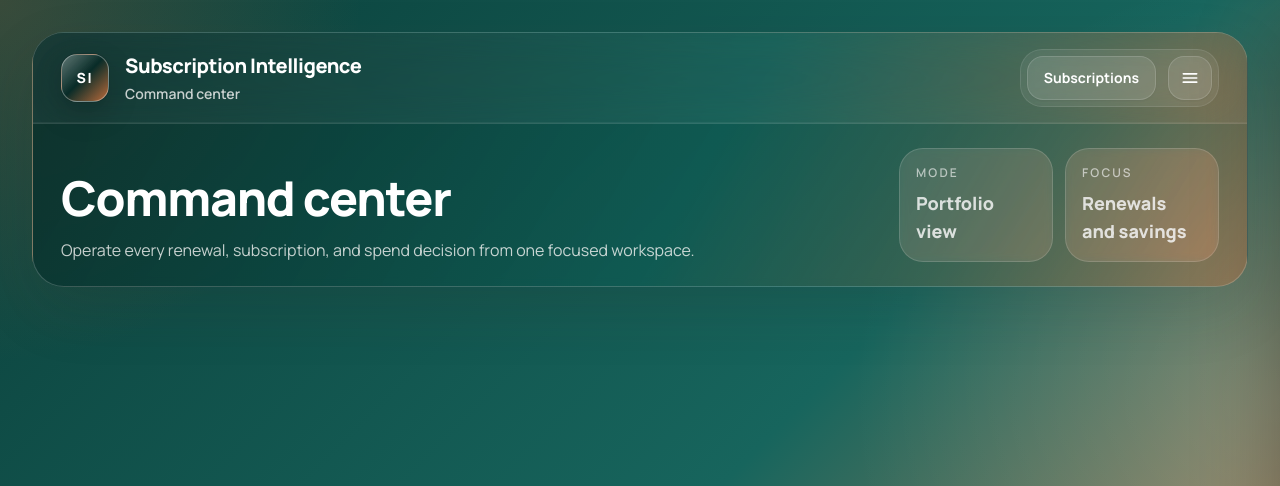
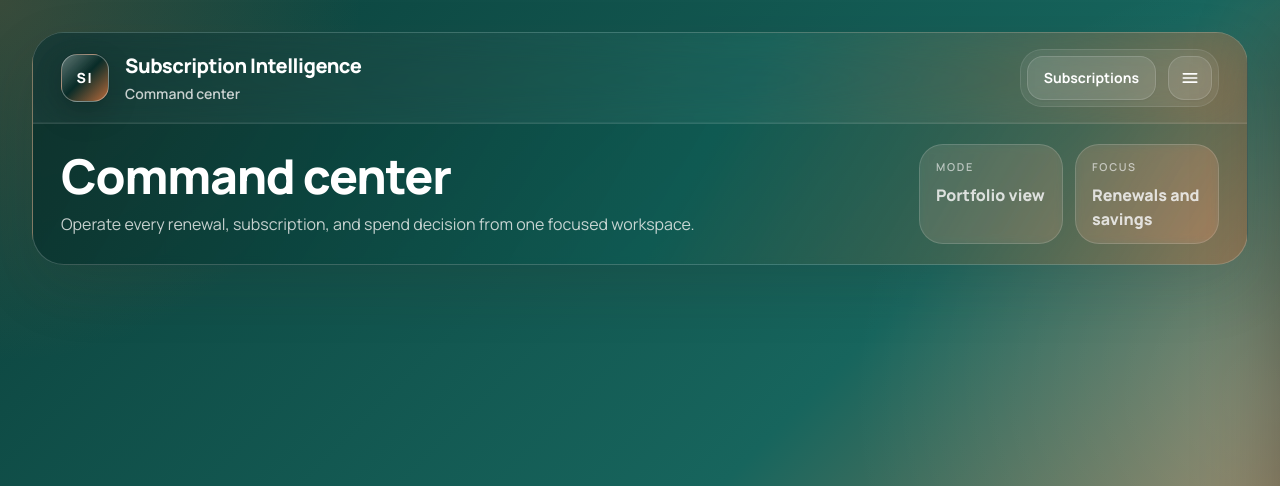
Before and after one commit to raymansarowa976/Subscription-Intelligence, a Django app: template templates/subscriptions/app_shell.html in a window 1280 px wide. Shown: the top 486 px of the page. Run offline with Django 5.2, Linux system fonts and the light colour scheme; the template is opened without the code that fills it, so the values that code supplies are empty; some libraries are stand-ins or nearby versions.

Commit message:
Made header bar second part smaller and more focused

```diff
--- a/templates/subscriptions/app_shell.html
+++ b/templates/subscriptions/app_shell.html
@@ -98,21 +98,21 @@
             </div>
         </div>
 
-        <div class="grid gap-6 px-5 py-6 md:px-7 lg:grid-cols-[minmax(0,1.2fr)_auto] lg:items-end">
+        <div class="grid gap-5 px-5 py-5 md:px-7 lg:grid-cols-[minmax(0,1.2fr)_auto] lg:items-center">
             <div>
                 <h1 class="max-w-3xl text-3xl font-extrabold tracking-tight md:text-5xl">{% block page_heading %}Command center{% endblock %}</h1>
-                <p class="mt-4 max-w-3xl text-sm leading-7 text-stone-100/80 md:text-base">{% block app_copy %}Operate every renewal, subscription, and spend decision from one focused workspace.{% endblock %}</p>
+                <p class="mt-3 max-w-3xl text-sm leading-7 text-stone-100/80 md:text-base">{% block app_copy %}Operate every renewal, subscription, and spend decision from one focused workspace.{% endblock %}</p>
             </div>
 
             {% block app_header_aside %}
-            <div class="grid gap-3 text-sm text-stone-100/85 sm:grid-cols-2 lg:w-[320px]">
-                <div class="rounded-[24px] border border-white/15 bg-white/10 p-4 backdrop-blur-sm">
-                    <p class="text-xs font-semibold uppercase tracking-[0.18em] text-stone-100/65">Mode</p>
-                    <p class="mt-2 text-lg font-extrabold">Portfolio view</p>
+            <div class="grid gap-3 text-sm text-stone-100/85 sm:grid-cols-2 lg:w-[300px]">
+                <div class="rounded-[24px] border border-white/15 bg-white/10 px-4 py-3 backdrop-blur-sm">
+                    <p class="text-[0.68rem] font-semibold uppercase tracking-[0.16em] text-stone-100/65">Mode</p>
+                    <p class="mt-1.5 text-base font-extrabold leading-6">Portfolio view</p>
                 </div>
-                <div class="rounded-[24px] border border-white/15 bg-white/10 p-4 backdrop-blur-sm">
-                    <p class="text-xs font-semibold uppercase tracking-[0.18em] text-stone-100/65">Focus</p>
-                    <p class="mt-2 text-lg font-extrabold">Renewals and savings</p>
+                <div class="rounded-[24px] border border-white/15 bg-white/10 px-4 py-3 backdrop-blur-sm">
+                    <p class="text-[0.68rem] font-semibold uppercase tracking-[0.16em] text-stone-100/65">Focus</p>
+                    <p class="mt-1.5 text-base font-extrabold leading-6">Renewals and savings</p>
                 </div>
             </div>
             {% endblock %}
```
Also changed, not shown: static/css/tailwind.css.
